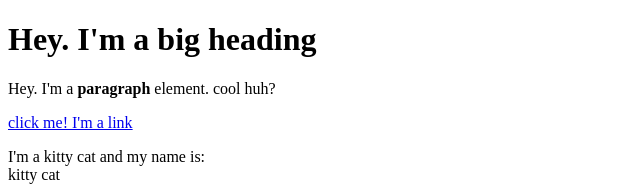
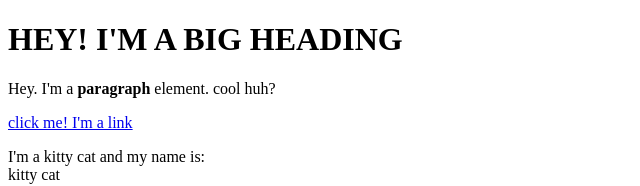
Before and after one commit to danieljbotha/CARTOONHERO, a plain HTML site: page Test.html in a window 1280 px wide. Shown: the top 186 px of the page, without its empty margins (0-640 px from the left). Drawn offline with Linux system fonts and the light colour scheme.

Commit message:
updated to change heading

```diff
--- a/Test.html
+++ b/Test.html
@@ -1,10 +1,10 @@
 <!DOCTYPE html>
 <html>
 <head>
-	<title>Test page</title>
+	<title>Dan's page</title>
 </head>
 <body>
-	<h1>Hey. I'm a big heading</h1>
+	<h1>HEY! I'M A BIG HEADING</h1>
 	<p>Hey. I'm a <b>paragraph</b> element. cool huh?</p>
 	<a href="https://google.com" target="_blank" title="Let's go to Google">click me! I'm a link</a>
 	<p>I'm a kitty cat and my name is:<br>kitty cat</p>
```
